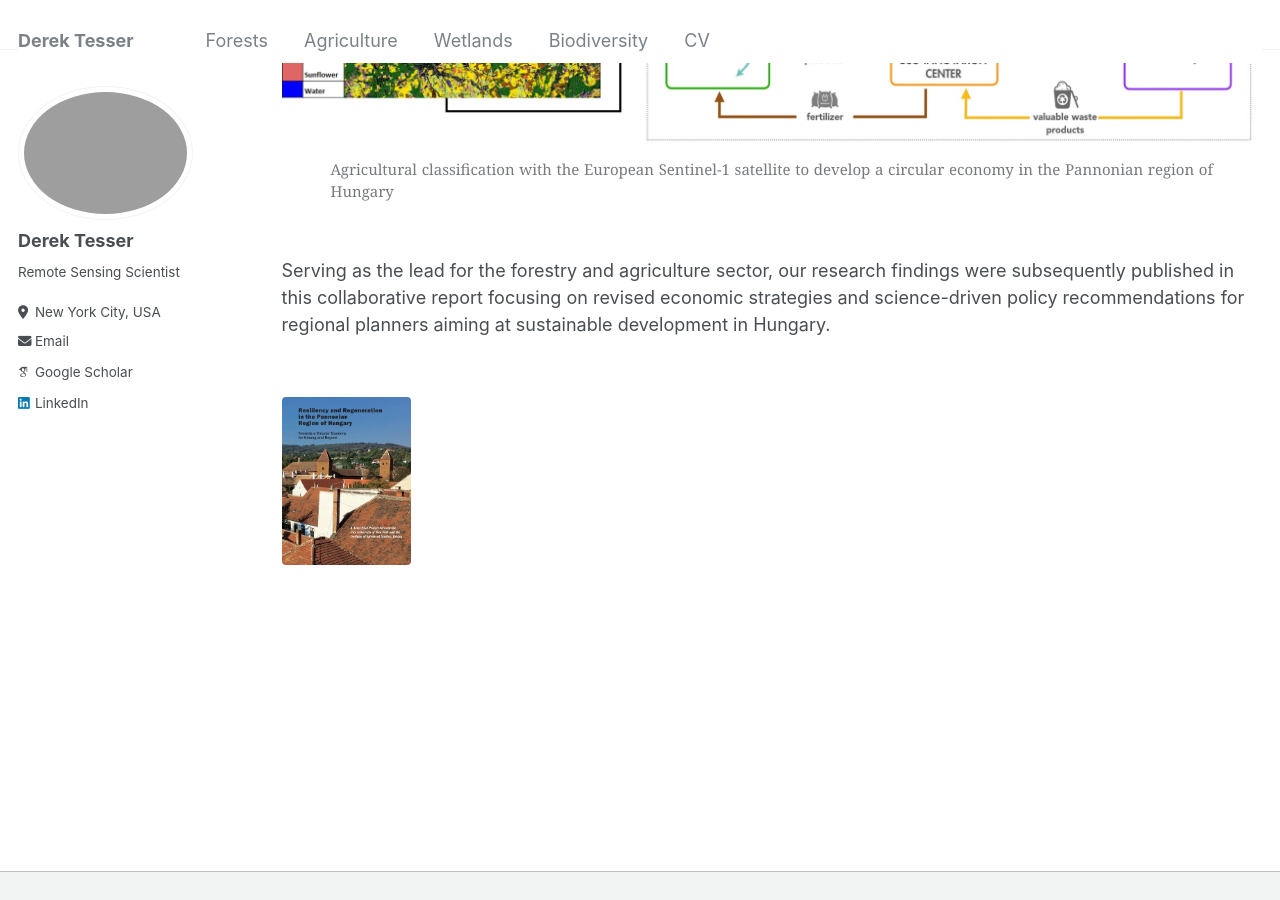
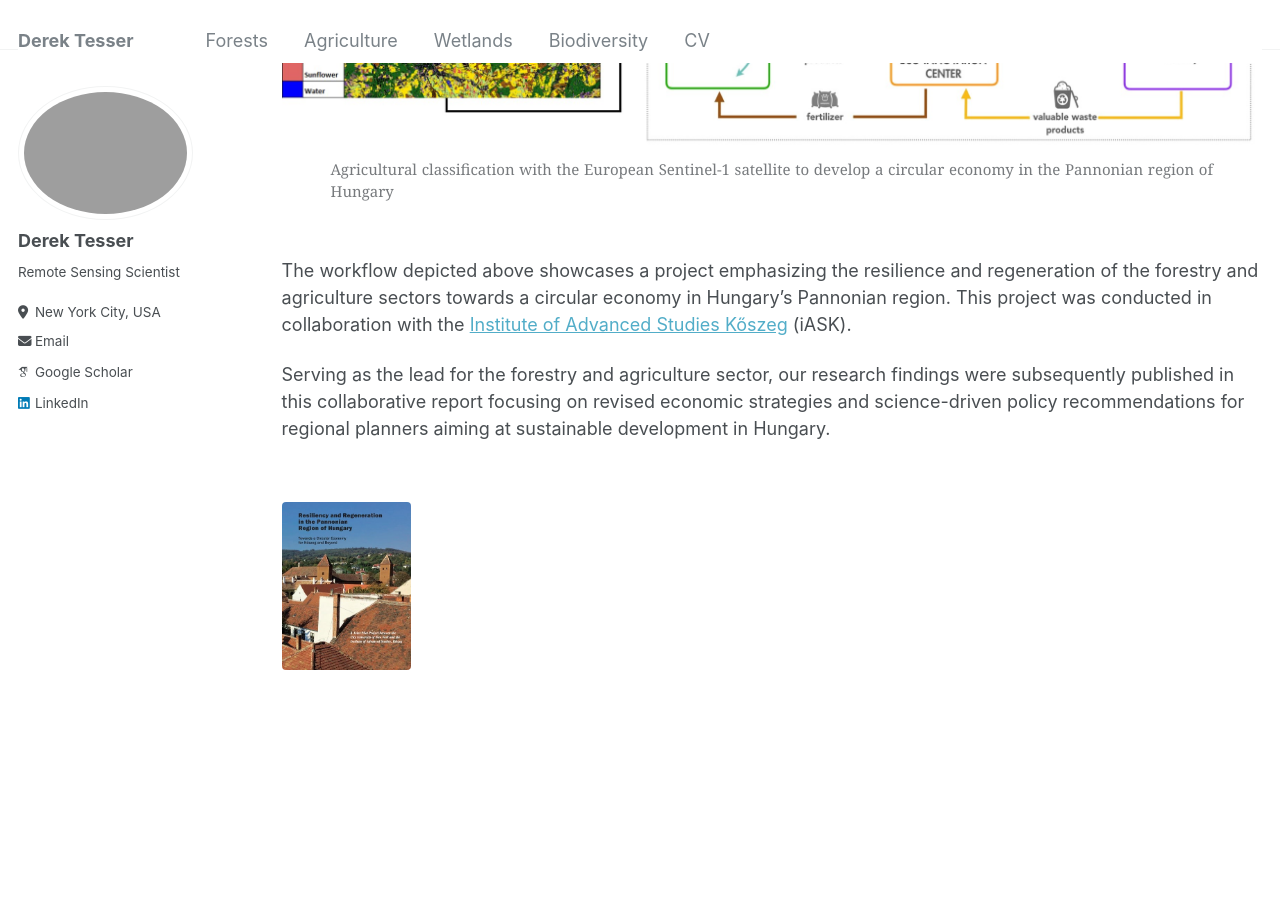
Before and after one commit to dstesser/dstesser.github.io, a Jekyll site: the page built from _pages/agriculture.md, in a window 1280 px wide and 900 px high, scrolled down 1755 px. Built offline with Jekyll 4.4.1, drawn with Linux system fonts in a browser that asks for light colours; some web fonts are replaced.

Commit message:
Update agriculture.md

```diff
--- a/_pages/agriculture.md
+++ b/_pages/agriculture.md
@@ -50,6 +50,7 @@ This data enables stakeholders to optimize supply chains, identify opportunities
         <figcaption style="font-size: 15px; max-width: 90%; text-align:justify; margin: 0 auto; margin-top: -15px;">Agricultural classification with the European Sentinel-1 satellite to develop a circular economy in the Pannonian region of Hungary</figcaption>
     </figure>
 </div>
+The workflow depicted above showcases a project emphasizing the resilience and regeneration of the forestry and agriculture sectors towards a circular economy in Hungary's Pannonian region. This project was conducted in collaboration with the <a href="https://iask.hu/en/" target="_blank">Institute of Advanced Studies Kőszeg</a> (iASK).
 
 Serving as the lead for the forestry and agriculture sector, our research findings were subsequently published in this collaborative report focusing on revised economic strategies and science-driven policy recommendations for regional planners aiming at sustainable development in Hungary.
 
```
